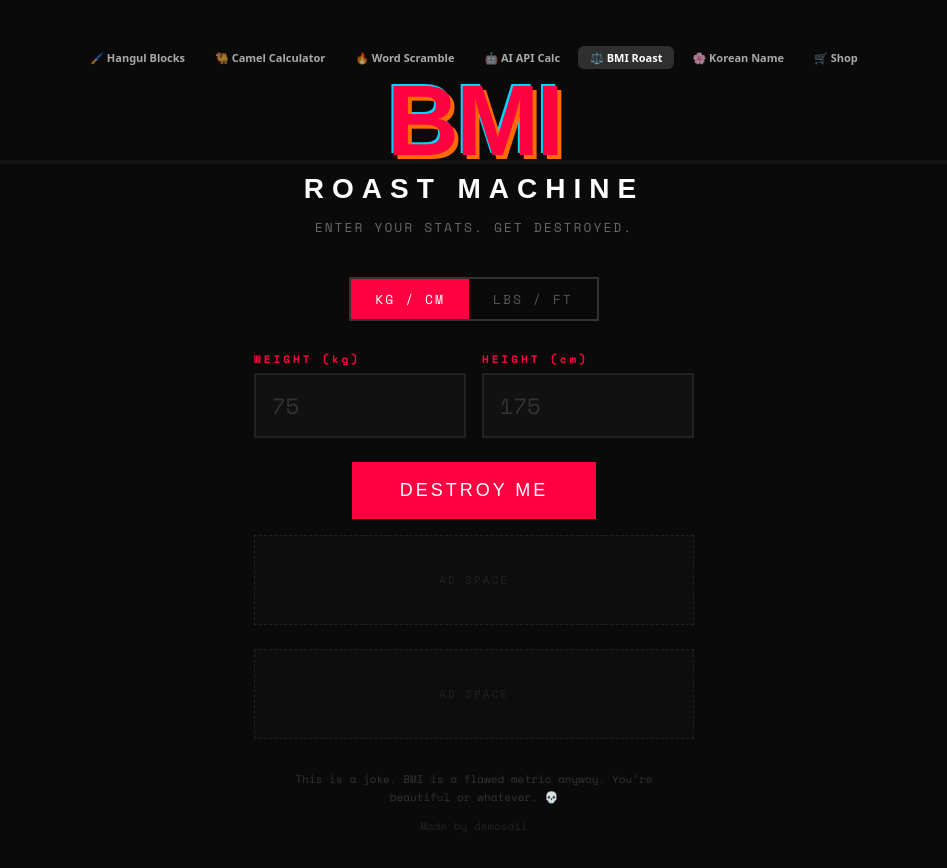
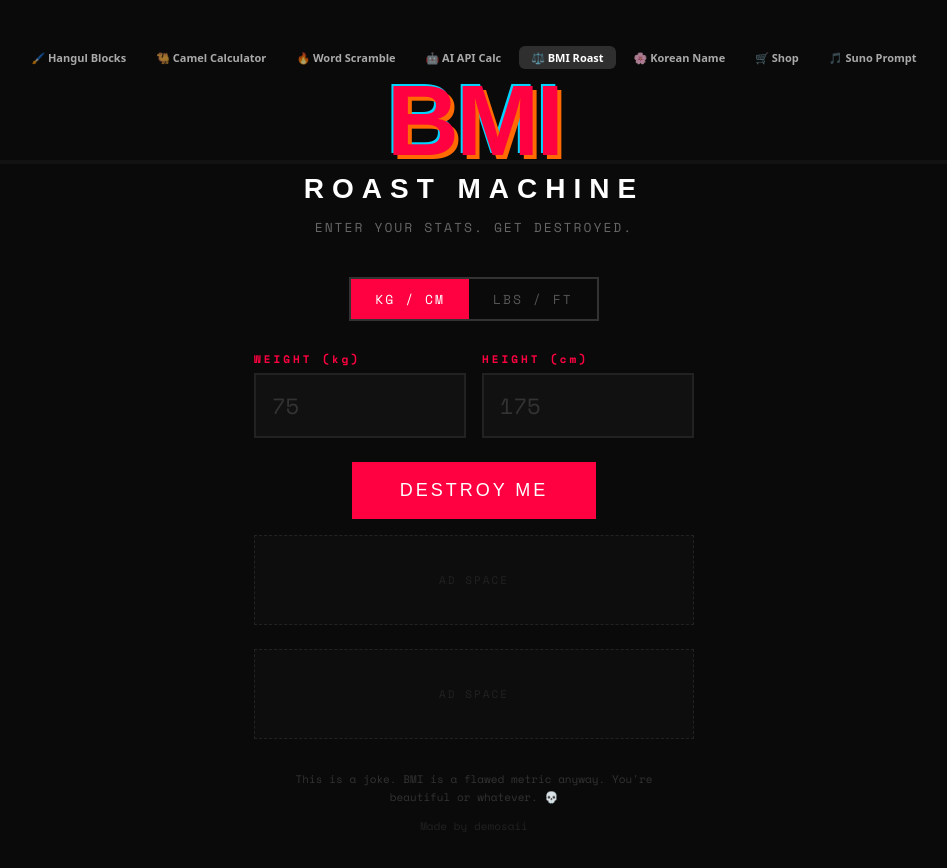
Before and after one commit to DemosLady/bmi-roast-machine, a plain HTML site: page index.html in a window 1280 px wide. Shown: the whole page, without its empty margins (166-1113 px from the left). Drawn offline with nearby package versions, Linux system fonts and the light colour scheme; a web font is replaced by a local one.

```diff
--- a/index.html
+++ b/index.html
@@ -227,6 +227,7 @@
   <a href="https://bmi-roast-machine.vercel.app/" style="padding:4px 12px;font-size:11px;font-weight:600;color:#fff;background:rgba(255,255,255,0.15);text-decoration:none;border-radius:6px;white-space:nowrap;">⚖️ BMI Roast</a>
   <a href="https://korean-name-generator-teal.vercel.app/" style="padding:4px 12px;font-size:11px;font-weight:600;color:rgba(255,255,255,0.65);text-decoration:none;border-radius:6px;white-space:nowrap;">🌸 Korean Name</a>
   <a href="https://demosaii.com/" style="padding:4px 12px;font-size:11px;font-weight:600;color:rgba(255,255,255,0.65);text-decoration:none;border-radius:6px;white-space:nowrap;">🛒 Shop</a>
+  <a href="https://demoslady.github.io/suno-prompt-builder/" style="padding:4px 12px;font-size:11px;font-weight:600;color:rgba(255,255,255,0.65);text-decoration:none;border-radius:6px;white-space:nowrap;">🎵 Suno Prompt</a>
 </nav>
 
 <div class="scanline"></div>
```
Also changed, not shown: 1 other file.
